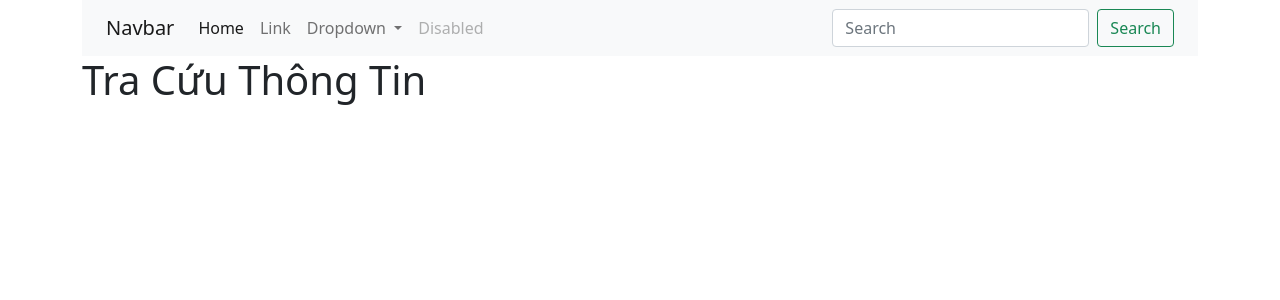
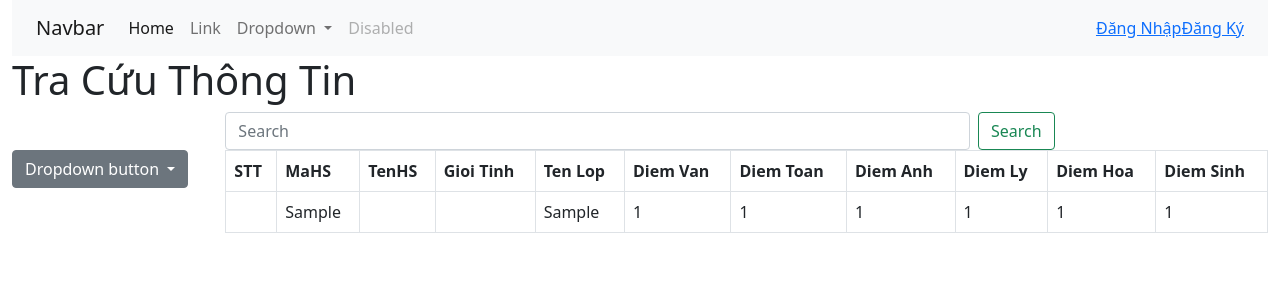
Before and after one commit to khiemcoNY/BTL_CongNgheWeb, a PHP site: page / in a window 1280 px wide. Shown: the top 300 px of the page. Run offline with PHP 8.4, Linux system fonts and the light colour scheme; tables that the repository leaves empty hold one stand-in row (values such as "Sample post"); data that the repository does not hold is empty.

Commit message:
code  trang index

```diff
--- a/De10_QuanLyHocSinhTruongHoc/src/index.php
+++ b/De10_QuanLyHocSinhTruongHoc/src/index.php
@@ -13,7 +13,7 @@
 </head>
 
 <body>
-    <div class="container">
+    <div class="container-fluid">
         <div class="row">
             <div class="col-md-12">
                 <nav class="navbar navbar-expand-lg navbar-light bg-light">
@@ -47,30 +47,91 @@
                                     <a class="nav-link disabled" href="#" tabindex="-1" aria-disabled="true">Disabled</a>
                                 </li>
                             </ul>
-                            <form class="d-flex">
-                                <input class="form-control me-2" type="search" placeholder="Search" aria-label="Search">
-                                <button class="btn btn-outline-success" type="submit">Search</button>
-                            </form>
+                            <a href="">Đăng Nhập</a><a href="">Đăng Ký</a>
+
                         </div>
                     </div>
                 </nav>
             </div>
-            <div class="col-md-12">
+
+           <div class="col-md-12">
                 <h1>Tra Cứu Thông Tin</h1>
             </div>
+        </div>
+        <div class="row">
+
+            <div class="col-md"></div>
+            <div class="col-md-8">
+
+                <form class="d-flex">
+                    <input class="form-control me-2" type="search" placeholder="Search" aria-label="Search">
+                    <button class="btn btn-outline-success" type="submit">Search</button>
+                </form>
+
+            </div>
+            <div class="col-md"></div>
+
 
         </div>
         <div class="row">
-            <div class="col-md-12">
+            <div class="col-md-2">
+                <div class="dropdown">
+                    <button class="btn btn-secondary dropdown-toggle" type="button" id="dropdownMenuButton1" data-bs-toggle="dropdown" aria-expanded="false">
+                        Dropdown button
+                    </button>
+                    <ul class="dropdown-menu" aria-labelledby="dropdownMenuButton1">
+                        <li><a class="dropdown-item" href="#">Action</a></li>
+                        <li><a class="dropdown-item" href="#">Another action</a></li>
+                        <li><a class="dropdown-item" href="#">Something else here</a></li>
+                    </ul>
+                </div>
+            </div>
+            <div class="col-md-10">
+            <div class="table-responsive" id="employee_table">
+                        <table class="table table-bordered">
+                            <tr>
+                                <th width="">STT</th>
+                                <th width="">MaHS</th>
+                                <th width="">TenHS</th>
+                                <th width="">Gioi Tinh</th>
+                                <th width="">Ten Lop</th>
+                                <th width="">Diem Van</th>
+                                <th width="">Diem Toan</th>
+                                <th width="">Diem Anh</th>
+                                <th width="">Diem Ly</th>
+                                <th width="">Diem Hoa</th>
+                                <th width="">Diem Sinh</th>
 
-                <?php
-                //Mở kết nối
-                include('connect.php');
-                ?>
+                            </tr>
+                            <?php
+                            include('connect.php');
+                            $sql = "SELECT * FROM KETQUA";
+                            $result = mysqli_query($conn, $sql);
+                            while ($row = mysqli_fetch_array($result)) {
+                            ?>
+                                <tr>
+                                    <td><?php echo $row["STT"]; ?></td>
+                                    <td><?php echo $row["MaHS"]; ?></td>
+                                    <td><?php echo $row["TenHS"]; ?></td>
+                                    <td><?php echo $row["GioiTinh"]; ?></td>
+                                    <td><?php echo $row["TenLop"]; ?></td>
+                                    <td><?php echo $row["DiemVan"]; ?></td>
+                                    <td><?php echo $row["DiemToan"]; ?></td>
+                                    <td><?php echo $row["DiemAnh"]; ?></td>
+                                    <td><?php echo $row["DiemLy"]; ?></td>
+                                    <td><?php echo $row["DiemHoa"]; ?></td>
+                                    <td><?php echo $row["DiemSinh"]; ?></td>
 
+                                </tr>
+                            <?php
+                            }
+                            ?>
+                        </table>
+                    </div>
             </div>
         </div>
     </div>
+    <div class="container-fluid"></div>
 
     <!-- Optional JavaScript; choose one of the two! -->
 
```
